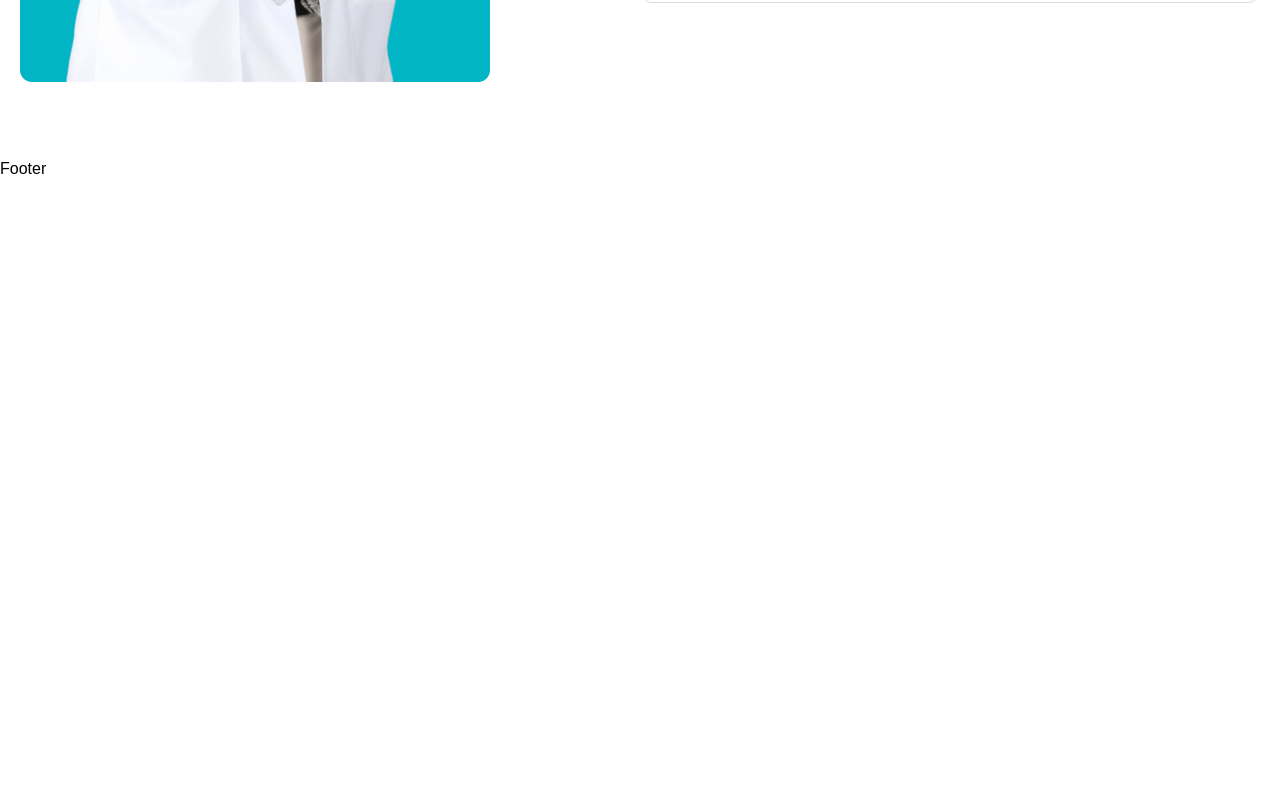
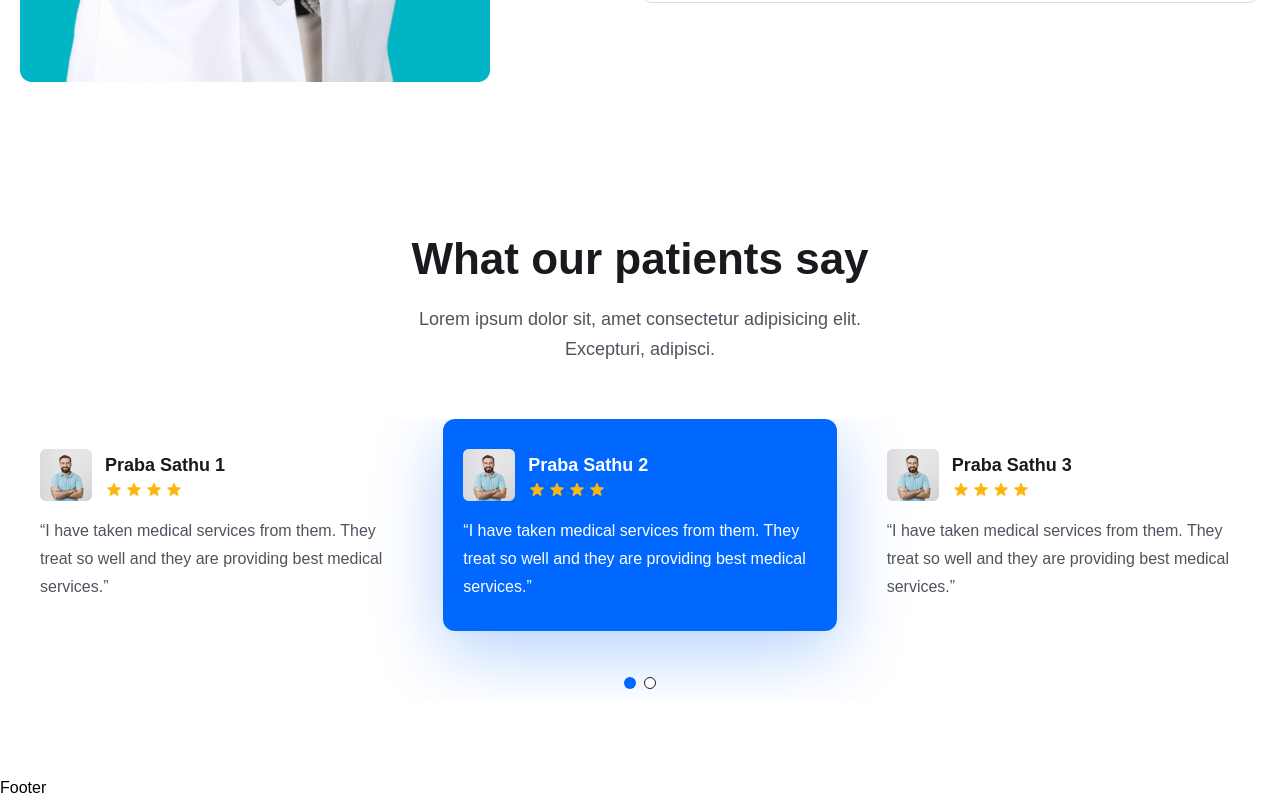
Before and after one commit to SathurshanPrabaharan/medicare-booking-app, a React (Vite) app in the folder frontend/: page / in a window 1280 px wide. Shown: the part 5379-6179 px from the top of the page. Before the commit the page ends 5560 px from the top, so only its background shows below. Built offline with nearby package versions, Linux system fonts and the light colour scheme.

Commit message:
Implement Testimonial section

```diff
--- a/frontend/src/App.css
+++ b/frontend/src/App.css
@@ -1,3 +1,35 @@
+
+.swiper-pagination-bullet{
+  width: 12px !important;
+  height: 12px !important;
+  border: 1px solid #181a1e;
+  opacity: 100%;
+  background: #fff;
+}
+
+.swiper-pagination-bullet-active{
+
+  background: #0067ff !important;
+  border: none !important;
+}
+.swiper{
+  padding-bottom: 70px !important;
+}
+
+.swiper-slide.swiper-slide-next{
+  background: #0067ff;
+  border-radius: 12px;
+  box-shadow: 0px 20px 70px rgba(0, 103, 255, 0.3) !important;
+}
+
+.swiper-slide.swiper-slide-next h4,.swiper-slide.swiper-slide-next p{
+  color:#fff !important;
+}
+
+.swiper-pagination{
+  top:90% !important;
+}
+
 .sticky__header {
   width: 100%;
   height: 80px;
--- /dev/null
+++ b/frontend/src/Components/Testimonial/Testimonial.jsx
@@ -0,0 +1,136 @@
+import React from "react";
+import { Swiper, SwiperSlide } from "swiper/react";
+import "swiper/css";
+import "swiper/css/pagination";
+import { Pagination } from "swiper/modules";
+import patientAvatar from "../../assets/images/patient-avatar.png";
+import { HiStar } from "react-icons/hi";
+
+const Testimonial = () => {
+  return (
+    <div className="mt-[30px] lg:mt-[55px]">
+      <Swiper
+        modules={[Pagination]}
+        spaceBetween={30}
+        slidesPerView={1}
+        pagination={{ clickable: true }}
+        breakpoints={{
+          640: {
+            slidesPerView: 1,
+            spaceBetween: 0,
+          },
+          768: {
+            slidesPerView: 2,
+            spaceBetween: 20,
+          },
+          1024: {
+            slidesPerView: 3,
+            spaceBetween: 30,
+          },
+        }}
+      >
+        <SwiperSlide>
+          <div className="py-[30px] px-5 rounded-3">
+            <div className="flex items-center gap-[13px]">
+              <img src={patientAvatar} alt="" />
+              <div>
+                <h4 className="text-[18px] leading-[30px] font-semibold text-headingColor">
+                  Praba Sathu 1
+                </h4>
+                <div className="flex items-center gap-[2px]">
+                  <HiStar className=" text-yellowColor w-[18px] h-5" />
+                  <HiStar className=" text-yellowColor w-[18px] h-5" />
+                  <HiStar className=" text-yellowColor w-[18px] h-5" />
+                  <HiStar className=" text-yellowColor w-[18px] h-5" />
+                </div>
+              </div>
+            </div>
+            <p className="text-[16px] leading-7 mt-4 text-textColor font-[400]">
+              <q>
+                I have taken medical services from them. They treat so well and
+                they are providing best medical services.
+              </q>
+            </p>
+          </div>
+        </SwiperSlide>
+
+        <SwiperSlide>
+          <div className="py-[30px] px-5 rounded-3">
+            <div className="flex items-center gap-[13px]">
+              <img src={patientAvatar} alt="" />
+              <div>
+                <h4 className="text-[18px] leading-[30px] font-semibold text-headingColor">
+                  Praba Sathu 2
+                </h4>
+                <div className="flex items-center gap-[2px]">
+                  <HiStar className=" text-yellowColor w-[18px] h-5" />
+                  <HiStar className=" text-yellowColor w-[18px] h-5" />
+                  <HiStar className=" text-yellowColor w-[18px] h-5" />
+                  <HiStar className=" text-yellowColor w-[18px] h-5" />
+                </div>
+              </div>
+            </div>
+            <p className="text-[16px] leading-7 mt-4 text-textColor font-[400]">
+              <q>
+                I have taken medical services from them. They treat so well and
+                they are providing best medical services.
+              </q>
+            </p>
+          </div>
+        </SwiperSlide>
+
+        <SwiperSlide>
+          <div className="py-[30px] px-5 rounded-3">
+            <div className="flex items-center gap-[13px]">
+              <img src={patientAvatar} alt="" />
+              <div>
+                <h4 className="text-[18px] leading-[30px] font-semibold text-headingColor">
+                  Praba Sathu 3
+                </h4>
+                <div className="flex items-center gap-[2px]">
+                  <HiStar className=" text-yellowColor w-[18px] h-5" />
+                  <HiStar className=" text-yellowColor w-[18px] h-5" />
+                  <HiStar className=" text-yellowColor w-[18px] h-5" />
+                  <HiStar className=" text-yellowColor w-[18px] h-5" />
+                </div>
+              </div>
+            </div>
+            <p className="text-[16px] leading-7 mt-4 text-textColor font-[400]">
+              <q>
+                I have taken medical services from them. They treat so well and
+                they are providing best medical services.
+              </q>
+            </p>
+          </div>
+        </SwiperSlide>
+
+        <SwiperSlide>
+          <div className="py-[30px] px-5 rounded-3">
+            <div className="flex items-center gap-[13px]">
+              <img src={patientAvatar} alt="" />
+              <div>
+                <h4 className="text-[18px] leading-[30px] font-semibold text-headingColor">
+                  Praba Sathu 4
+                </h4>
+                <div className="flex items-center gap-[2px]">
+                  <HiStar className=" text-yellowColor w-[18px] h-5" />
+                  <HiStar className=" text-yellowColor w-[18px] h-5" />
+                  <HiStar className=" text-yellowColor w-[18px] h-5" />
+                  <HiStar className=" text-yellowColor w-[18px] h-5" />
+                </div>
+              </div>
+            </div>
+            <p className="text-[16px] leading-7 mt-4 text-textColor font-[400]">
+              <q>
+                I have taken medical services from them. They treat so well and
+                they are providing best medical services.
+              </q>
+            </p>
+          </div>
+        </SwiperSlide>
+      </Swiper>
+    </div>
+  );
+};
+
+export default Testimonial;
--- a/frontend/src/Pages/Home.jsx
+++ b/frontend/src/Pages/Home.jsx
@@ -15,6 +15,7 @@
 import ServiceList from "../Components/Services/ServiceList";
 import DoctorList from "../Components/Doctors/DoctorList";
 import FaqList from "../Components/Faqs/FaqList";
+import Testimonial from "../Components/Testimonial/Testimonial";
 
 function Home() {
   return (
@@ -283,6 +284,21 @@
         </div>
       </section>
       {/* =============== End FAQ section ================  */}
+
+      {/* =============== Testimonial section ================  */}
+      <section>
+        <div className="container">
+          <div className="xl:w-[470px] mx-auto">
+            <h2 className="heading text-center ">What our patients say </h2>
+            <p className="text__para text-center">
+              Lorem ipsum dolor sit, amet consectetur adipisicing elit.
+              Excepturi, adipisci.
+            </p>
+          </div>
+          <Testimonial/>
+        </div>
+      </section>
+      {/* =============== End Testimonial section ================  */}
     </>
   );
 }
```
